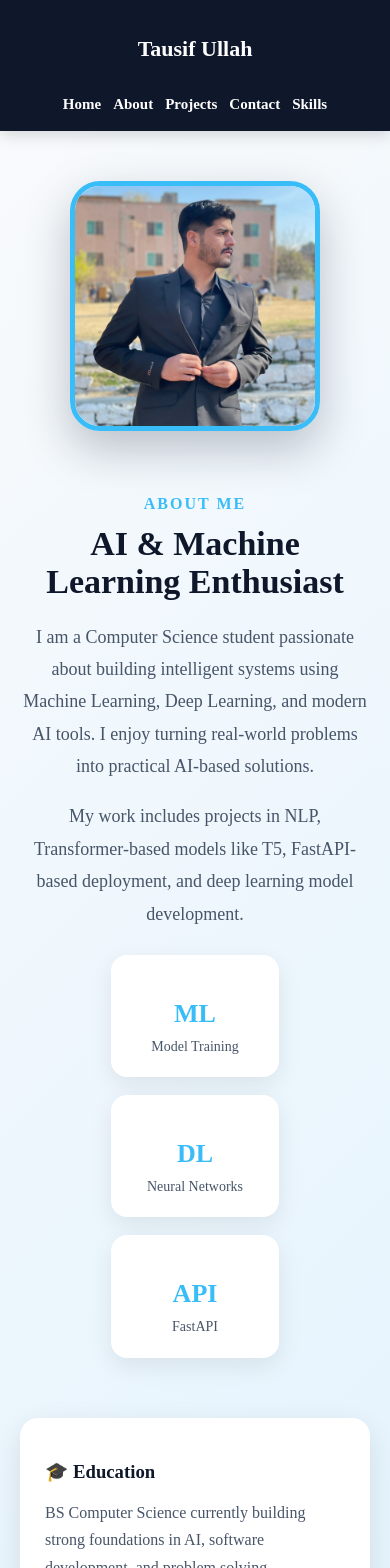
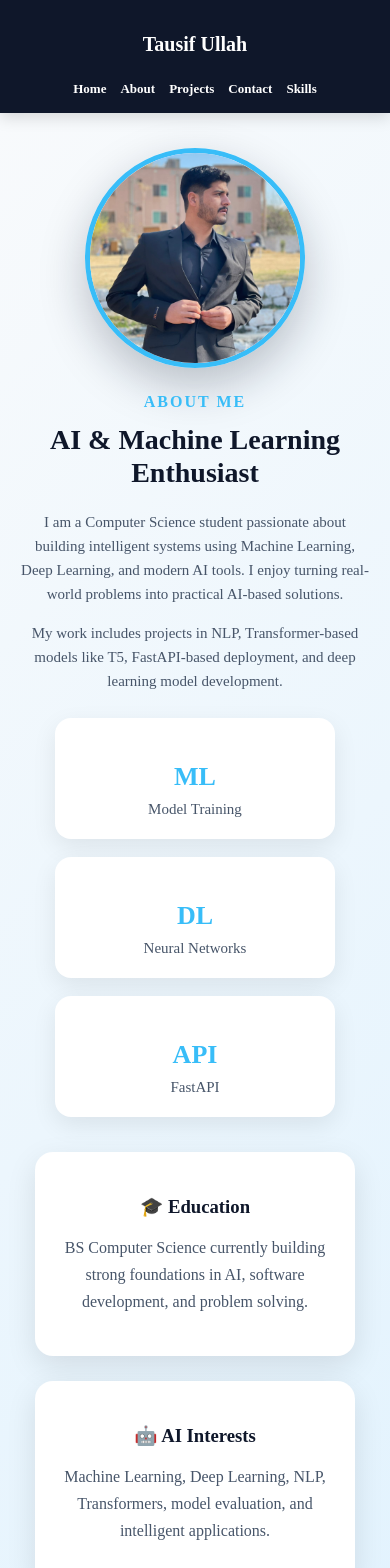
Before and after one commit to Tausifullah786/my-portfolio, a React (Vite) app: page /about in a window 390 px wide. Shown: the top 1568 px of the page. Built offline with nearby package versions, Linux system fonts and the light colour scheme.

Commit message:
Improve about page design

```diff
--- a/src/index.css
+++ b/src/index.css
@@ -684,3 +684,103 @@ body {
   background-color: #0f172a;
   color: white;
 }
+
+/* FINAL MOBILE FIX */
+* {
+  box-sizing: border-box;
+}
+
+html,
+body {
+  width: 100%;
+  overflow-x: hidden;
+}
+
+/* Navbar mobile fix */
+@media (max-width: 768px) {
+  .navbar {
+    width: 100%;
+    padding: 16px 12px;
+    flex-direction: column;
+    align-items: center;
+  }
+
+  .logo {
+    font-size: 20px;
+    margin-bottom: 10px;
+  }
+
+  .nav-links {
+    display: flex;
+    flex-wrap: wrap;
+    justify-content: center;
+    gap: 10px 14px;
+  }
+
+  .nav-links a {
+    font-size: 13px;
+    margin-left: 0;
+  }
+
+  /* About page mobile fix */
+  .about-page {
+    width: 100%;
+    padding: 35px 18px;
+  }
+
+  .about-hero {
+    flex-direction: column;
+    gap: 25px;
+    text-align: center;
+  }
+
+  .about-img-box {
+    width: 100%;
+    display: flex;
+    justify-content: center;
+  }
+
+  .about-img-box img {
+    width: 220px !important;
+    height: 220px !important;
+    border-radius: 50%;
+    object-fit: cover;
+  }
+
+  .about-text {
+    width: 100%;
+    max-width: 100%;
+  }
+
+  .about-text h1 {
+    font-size: 28px;
+    line-height: 1.2;
+  }
+
+  .about-text p {
+    font-size: 15px;
+    line-height: 1.6;
+  }
+
+  .about-stats {
+    flex-direction: column;
+    align-items: center;
+  }
+
+  .about-stats div {
+    width: 100%;
+    max-width: 280px;
+  }
+
+  .about-cards {
+    flex-direction: column;
+    align-items: center;
+    margin-top: 35px;
+  }
+
+  .about-card {
+    width: 100%;
+    max-width: 320px;
+    text-align: center;
+  }
+}
```
